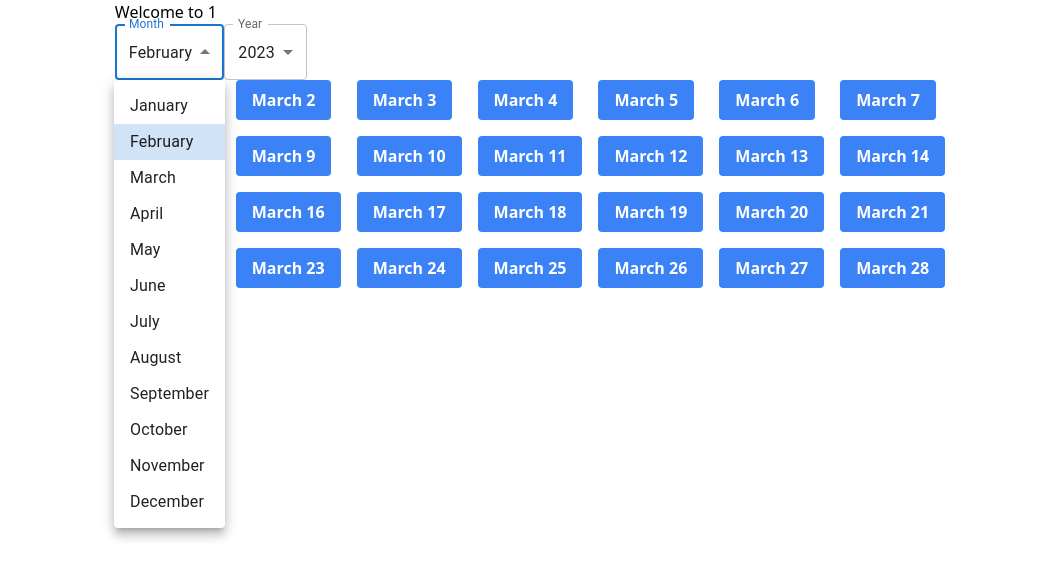
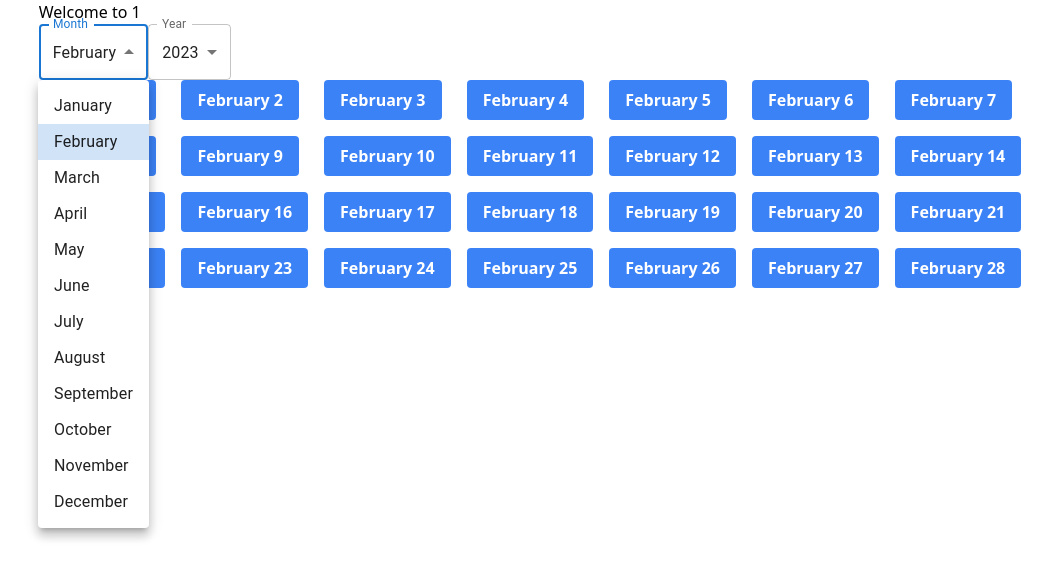
Before and after one commit to peternav2/SWE-Project, a React (Vite) app: page /student/dininghall/1/1 in a window 1280 px wide. Both pictures are taken after a click on the element "February". Shown: the top 578 px of the page, without its empty margins (110-1162 px from the left). Built offline with nearby package versions, Linux system fonts and the light colour scheme.

Commit message:
calendar now properly reacts to date change

```diff
--- a/src/components/Calendar.tsx
+++ b/src/components/Calendar.tsx
@@ -3,37 +3,108 @@ import {useUser} from '../App'
 import {ObjectId} from "mongodb";
 import {useEffect, useState} from "react";
 import {User} from "../stores/User";
+import {FormControl, InputLabel, MenuItem, Select, SelectChangeEvent} from "@mui/material";
+import {useParams} from "react-router-dom";
 
-export default function Calendar({month, year, diningHallId, days}:
-{ month: number,
-  year: number,
-  diningHallId?: string,
-  days: number[]
-}) {
-
+export default function Calendar() {
+  function getDaysInMonth(month: number,year: number) {
+    // Here January is 1 based
+    //Day 0 is the last day in the previous month
+    return new Date(year, month, 0).getDate();
+// Here January is 0 based
+// return new Date(year, month+1, 0).getDate();
+  };
     const [user] = useUser();
   //const userType = user.isStudent ? 'student' : 'admin'
+  const [month, setMonth] = useState(new Date().getMonth().toString());
+  const [year, setYear] = useState(new Date().getFullYear().toString());
+  // console.log(new Date(+year-1,+month-1).toLocaleString('default', {month: 'long'}));
+  const [days, setDays] = useState(Array.from(Array(getDaysInMonth(+month,+year)), (_, index) => index + 1));
 
 
+
+
+  const handleMonthChange = (event: SelectChangeEvent) => {
+    setMonth(event.target.value)
+    console.log("time waster sasdfsafassdsasdfsasadfsf")
+    console.log(month);
+    let daysInMonth = getDaysInMonth(+event.target.value, +year);
+    setDays(Array.from(Array(daysInMonth), (_, index) => index + 1));
+    // console.log("month is in state " + month)
+    // console.log("year is in state " + year)
+    // console.log("month is" + new Date(+year,+month).toLocaleString('default', {month: 'long'}));
+    // console.log("number of days in year " + new Date(Number(year), Number(month), 0).getDate())
+
+  }
+  const handleYearChange = (event: SelectChangeEvent) => {
+    setYear(event.target.value);
+    setDays(Array.from(Array(new Date(Number(year), Number(month), 0).getDate()), (_, index) => index + 1));
+    console.log(new Date(+year,+month).toLocaleString('default', {month: 'long'}));
+    console.log("number of days in year " + new Date(Number(year), Number(month), 0).getDate())
+
+  }
+  const diningHallName = useParams().diningHallName;
+  const diningHallId = useParams().diningHallId;
+
   return (
+    <div >
+      <div className={""}>
+        <FormControl>
+          <InputLabel id="demo-simple-select-label">Month</InputLabel>
+          <Select
+            labelId="demo-simple-select-label"
+            id="demo"
+            value={month}
+            label="Month"
+            onChange={handleMonthChange}
+          >
+            <MenuItem value="1">January</MenuItem>
+            <MenuItem value="2">February</MenuItem>
+            <MenuItem value="3">March</MenuItem>
+            <MenuItem value="4">April</MenuItem>
+            <MenuItem value="5">May</MenuItem>
+            <MenuItem value="6">June</MenuItem>
+            <MenuItem value="7">July</MenuItem>
+            <MenuItem value="8">August</MenuItem>
+            <MenuItem value="9">September</MenuItem>
+            <MenuItem value="10">October</MenuItem>
+            <MenuItem value="11">November</MenuItem>
+            <MenuItem value="12">December</MenuItem>
+          </Select>
+        </FormControl>
+        <FormControl >
+          <InputLabel id="year">Year</InputLabel>
+          <Select
+            labelId="demo-simple-select"
+            id="getyear"
+            value={year}
+            label="Year"
+            onChange={handleYearChange}
+          >
+            <MenuItem value="2023">2023</MenuItem>
+            <MenuItem value="2024">2024</MenuItem>
+
+          </Select>
+        </FormControl>
+      </div>
       <div className={"grid grid-cols-7 gap-4"}>
         {
           days.map((day: number) => {
             return (
-              <div>
+              <div key={day.toString()}>
                 <DayButton
                   userType={"student"}
                   day={day}
-                    month={month}
-                    year={year}
+                  month={+month}
+                  year={+year}
                   diningHallId={diningHallId}
-                    key={day.toString()}
                 />
               </div>
             )
           })
         }
       </div>
+    </div>
 
 
 
--- a/src/components/dayButton.tsx
+++ b/src/components/dayButton.tsx
@@ -8,7 +8,7 @@ export default function DayButton({userType, day, month, year, diningHallId}:
         <div>
             <button className="bg-blue-500 hover:bg-blue-700 text-white font-bold py-2 px-4 rounded">
                 <Link to={`${userType}/day/menu/${diningHallId}/month/day/year`}>
-                    {new Date(year,month).toLocaleString('default', {month: 'long'})
+                    {new Date(year-1,month-1).toLocaleString('default', {month: 'long'})
                     + " " + day
                     }
                 </Link>
--- a/src/routes/studentDiningHallHome.tsx
+++ b/src/routes/studentDiningHallHome.tsx
@@ -10,65 +10,13 @@ export default function StudentDiningHallHome() {
   //this is probably some of the most disgusting code ive ever written but it works so im not gonna touch it
   // it works by create new date object to get the current date and then on each change of the month or year
   // it will create a new array of days based on the new month and year with the Date object
-    const [month, setMonth] = useState(new Date().getMonth().toString());
-    const [year, setYear] = useState(new Date().getFullYear().toString());
-    const [days, setDays] = useState(Array.from(Array(new Date(+year, +month, 0).getDate()), (_, index) => index + 1));
-
-    const handleMonthChange = (event: SelectChangeEvent) => {
-      setMonth(event.target.value);
-      setDays(Array.from(Array(new Date(Number(year), Number(month), 0).getDate()), (_, index) => index + 1));
-    }
-    const handleYearChange = (event: SelectChangeEvent) => {
-      setYear(event.target.value);
-      setDays(Array.from(Array(new Date(Number(year), Number(month), 0).getDate()), (_, index) => index + 1));
-    }
-    const diningHallName = useParams().diningHallName;
-    const diningHallId = useParams().diningHallId;
+  const diningHallName = useParams().diningHallName;
 
 
     return (
         <div className={"container w-max h-max mx-auto"}>
             <h1> Welcome to {diningHallName} </h1>
-          <div className={""}>
-            <FormControl>
-              <InputLabel id="demo-simple-select-label">Month</InputLabel>
-              <Select
-                labelId="demo-simple-select-label"
-                id="demo"
-                value={month}
-                label="Month"
-                onChange={handleMonthChange}
-              >
-                <MenuItem value="1">January</MenuItem>
-                <MenuItem value="2">February</MenuItem>
-                <MenuItem value="3">March</MenuItem>
-                <MenuItem value="4">April</MenuItem>
-                <MenuItem value="5">May</MenuItem>
-                <MenuItem value="6">June</MenuItem>
-                <MenuItem value="7">July</MenuItem>
-                <MenuItem value="8">August</MenuItem>
-                <MenuItem value="9">September</MenuItem>
-                <MenuItem value="10">October</MenuItem>
-                <MenuItem value="11">November</MenuItem>
-                <MenuItem value="12">December</MenuItem>
-              </Select>
-            </FormControl>
-            <FormControl >
-              <InputLabel id="year">Year</InputLabel>
-              <Select
-                labelId="demo-simple-select"
-                id="getyear"
-                value={year}
-                label="Year"
-                onChange={handleYearChange}
-              >
-                <MenuItem value="2023">2023</MenuItem>
-                <MenuItem value="2024">2024</MenuItem>
-
-              </Select>
-            </FormControl>
-          </div>
-            <Calendar month={+month} year={+year} diningHallId={diningHallId} days={days}/>
+            <Calendar />
         </div>
     )
 }
```
Lines whose indentation alone changed are shown as unchanged.
